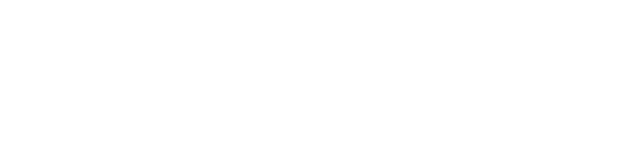
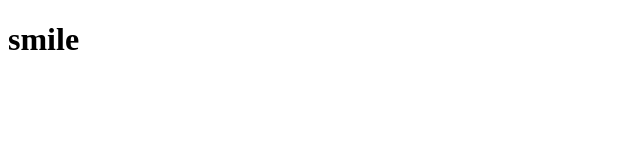
Before and after one commit to Monika88888/test_aktualizacja, a plain HTML site: page index.html in a window 1280 px wide. Shown: the whole page, without its empty margins (0-640 px from the left). Drawn offline with Linux system fonts and the light colour scheme.

Commit message:
added smile in h1

```diff
--- a/index.html
+++ b/index.html
@@ -6,6 +6,6 @@
     <title>Document</title>
 </head>
 <body>
-
+    <h1>smile</h1>
 </body>
 </html>
```
